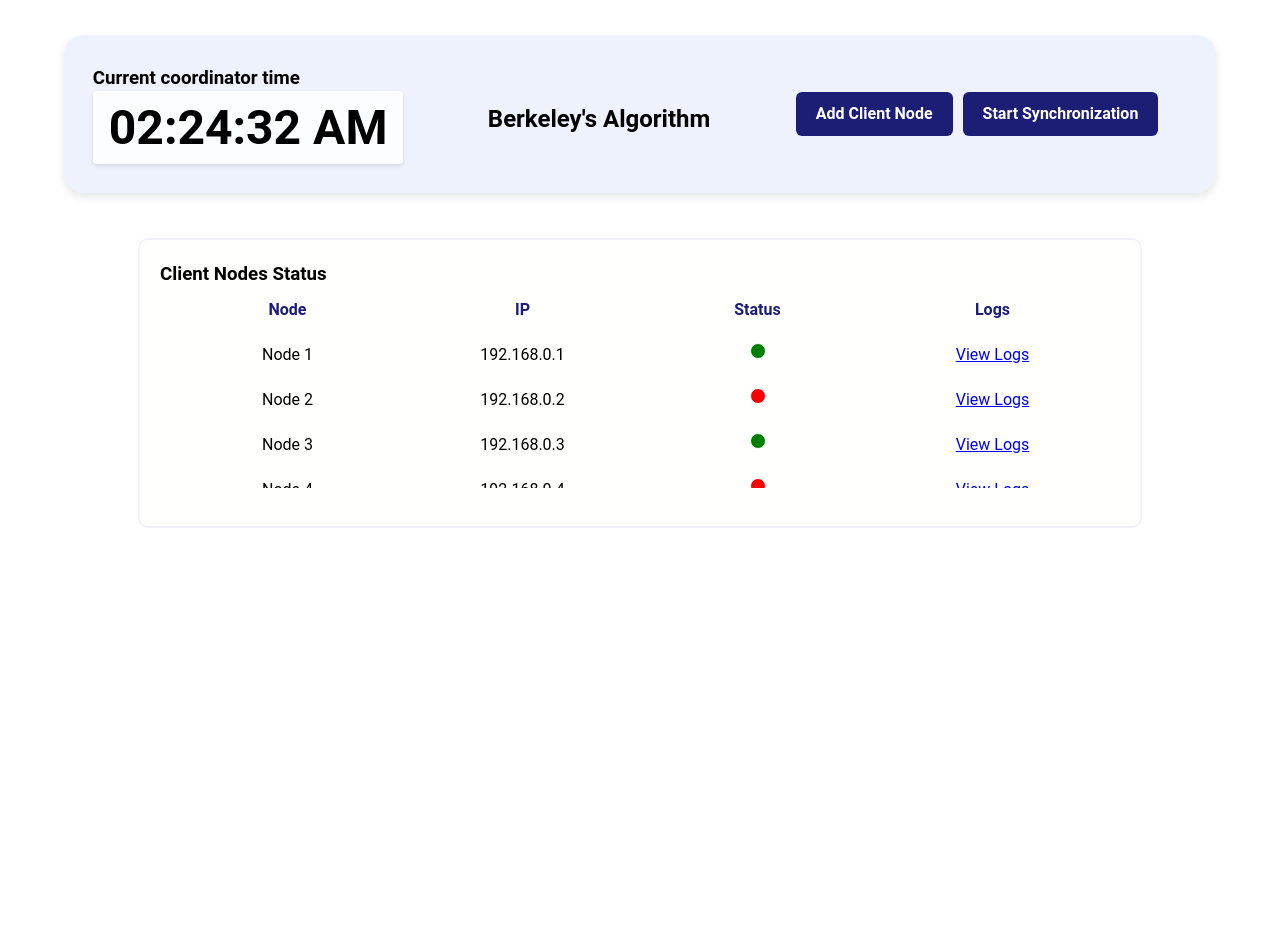
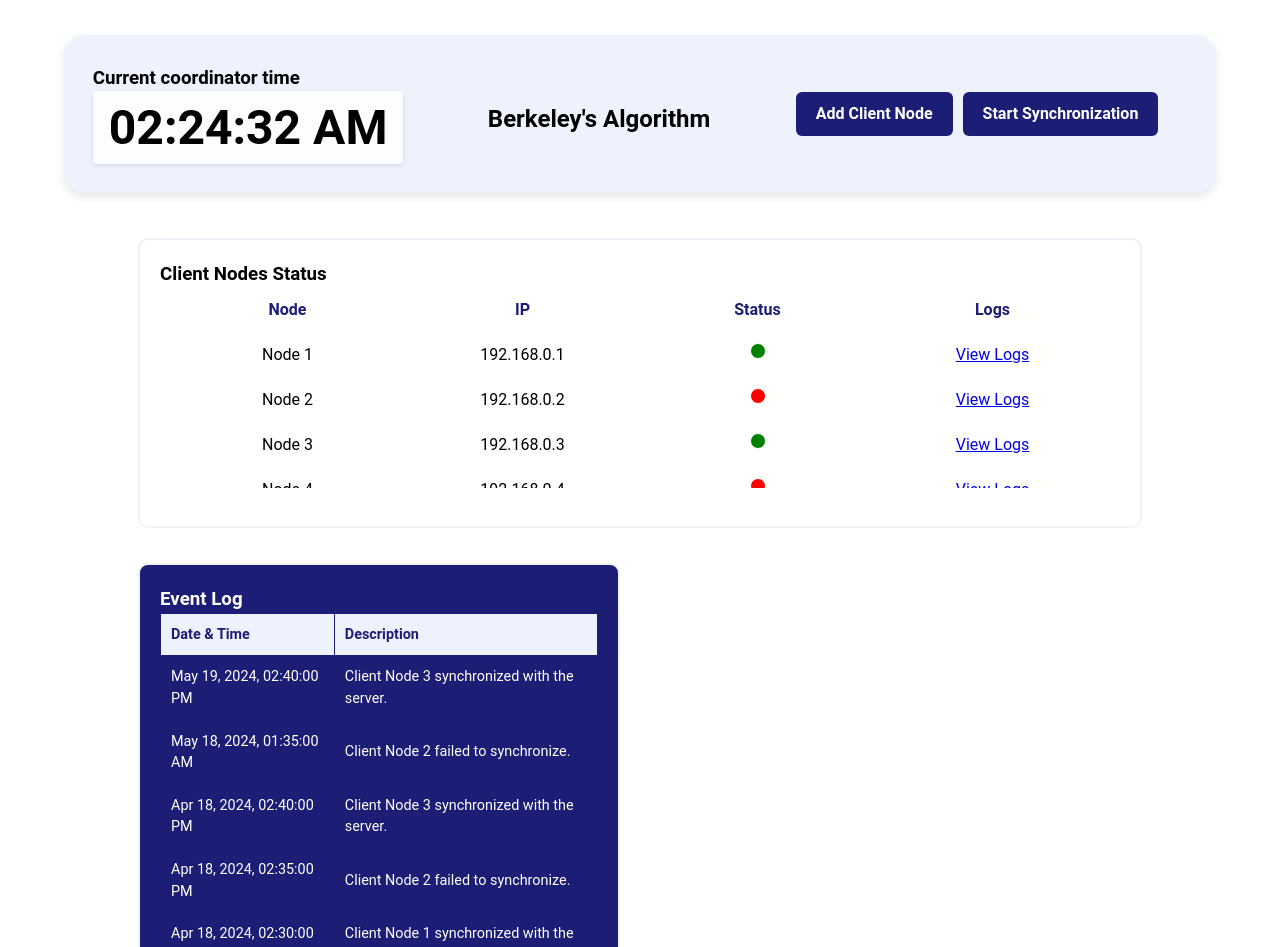
Before and after one commit to TCfajardo/CoordinatorFrontBerkeley, a Vue app in the folder front-server-coordinator/: page / in a window 1280 px wide. Shown: the top 947 px of the page. Before the commit the page ends 800 px from the top, so only its background shows below. Built offline with nearby package versions, Linux system fonts and the light colour scheme.

Commit message:
v3 component system events logs

```diff
--- a/front-server-coordinator/src/App.vue
+++ b/front-server-coordinator/src/App.vue
@@ -11,10 +11,12 @@
       </div>
     </div>
 
-    <!-- Main Section with Server List -->
+    <!-- Main Section with Server List and Event Log List -->
     <div class="main">
-      <ServerList />
+      <ServerList class="component-separator" />
+      <EventLogList />
     </div>
+
   </div>
 </template>
 
@@ -22,6 +24,7 @@
 import ButtonPanel from './components/ButtonPanel.vue';
 import TimeDisplay from './components/Clock.vue';
 import ServerList from './components/ServerList.vue';
+import EventLogList from './components/EventLogList.vue';
 
 export default {
   name: 'App',
@@ -29,6 +32,7 @@ export default {
     ButtonPanel,
     TimeDisplay,
     ServerList,
+    EventLogList,
   },
 };
 </script>
@@ -67,4 +71,8 @@ h2 {
   margin: 10%;
   margin-top: 0%;
 }
+
+.component-separator {
+  margin-bottom: 35px;
+}
 </style>
--- /dev/null
+++ b/front-server-coordinator/src/components/EventLogList.vue
@@ -0,0 +1,120 @@
+<template>
+    <div class="event-log-list">
+        <h3>Event Log</h3>
+        <div class="event-log-container">
+            <table class="event-log-table">
+                <thead>
+                    <tr>
+                        <th>Date & Time</th>
+                        <th>Description</th>
+                    </tr>
+                </thead>
+                <tbody>
+                    <tr v-for="event in getSortedEvents()" :key="event.id">
+                        <td>{{ formatTimestamp(event.timestamp) }}</td>
+                        <td>{{ event.description }}</td>
+                    </tr>
+                </tbody>
+            </table>
+        </div>
+    </div>
+</template>
+
+<script>
+export default {
+    name: 'EventLogList',
+    data() {
+        return {
+            events: [
+                {
+                    id: 1,
+                    timestamp: new Date(2024, 3, 18, 14, 30),
+                    description: 'Client Node 1 synchronized with the server.',
+                },
+                {
+                    id: 2,
+                    timestamp: new Date(2024, 3, 18, 14, 35),
+                    description: 'Client Node 2 failed to synchronize.',
+                },
+                {
+                    id: 3,
+                    timestamp: new Date(2024, 3, 18, 14, 40),
+                    description: 'Client Node 3 synchronized with the server.',
+                },
+                {
+                    id: 4,
+                    timestamp: new Date(2024, 4, 18, 1, 35),
+                    description: 'Client Node 2 failed to synchronize.',
+                },
+                {
+                    id: 5,
+                    timestamp: new Date(2024, 4, 19, 14, 40),
+                    description: 'Client Node 3 synchronized with the server.',
+                },
+            ],
+        };
+    },
+    methods: {
+        getSortedEvents() {
+            // Ordenar eventos para que el más reciente esté arriba
+            return [...this.events].sort((a, b) => b.timestamp - a.timestamp);
+        },
+        formatTimestamp(timestamp) {
+            const options = { year: 'numeric', month: 'short', day: 'numeric', hour: '2-digit', minute: '2-digit', second: '2-digit' };
+            return new Intl.DateTimeFormat('en-US', options).format(timestamp);
+        },
+    },
+};
+</script>
+
+<style scoped>
+.event-log-list {
+    padding: 20px;
+    width: 48%;
+    border: 2px solid rgb(241, 242, 248);
+    border-radius: 10px;
+    background-color: #1c1d74;
+    color: white;
+}
+
+.event-log-container {
+    max-height: 350px;
+    overflow-y: auto;
+}
+
+.event-log-table {
+    width: 100%;
+    border-collapse: collapse;
+    font-size: 0.9em; /* Tamaño de la fuente reducido para la tabla */
+}
+
+.event-log-table th,
+.event-log-table td {
+    border: 1px solid #1c1d74;
+    padding: 10px;
+    text-align: left;
+}
+
+.event-log-table th {
+    background-color: #eef2fd;
+    color: #1c1d74;
+}
+
+.event-log-table tbody tr:hover {
+    background-color: #eef2fd;
+    color: #1c1d74;
+}
+
+.event-log-container::-webkit-scrollbar {
+    width: 8px;
+}
+
+.event-log-container::-webkit-scrollbar-thumb {
+    background-color: #eef2fd;
+    border-radius: 8px;
+}
+
+event-log-container::-webkit-scrollbar-track {
+    background: #1c1d74;
+}
+</style>
```
